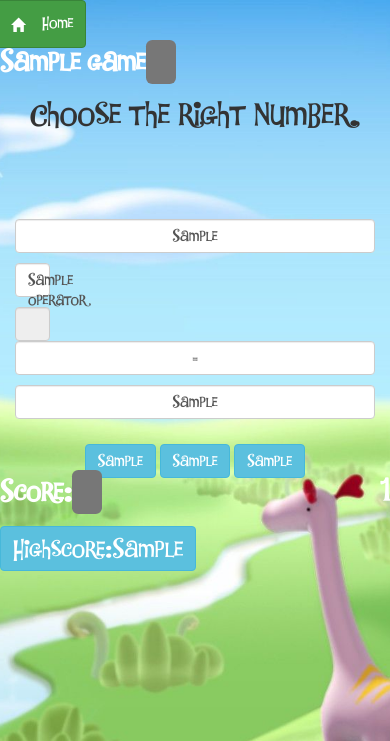
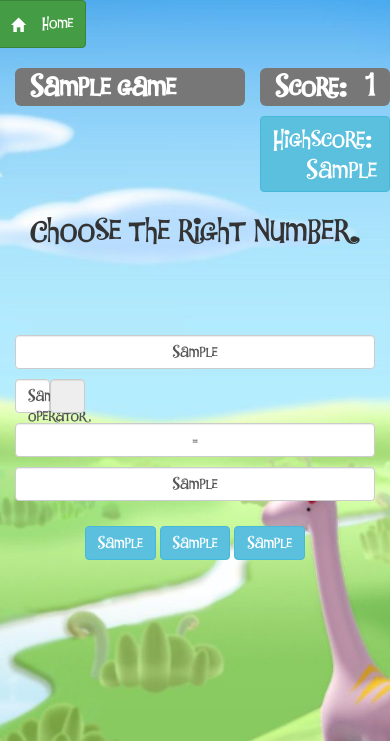
Before and after one commit to meshoelnemr/kids_website, a Django app: template games/templates/games/math.html in a window 390 px wide. Shown: the top 741 px of the page. Run offline with Django 3.2, Linux system fonts and the light colour scheme; tables that the repository leaves empty hold one stand-in row (values such as "Sample post"); the template is opened without the code that fills it: values that come from a table or form of the project are taken from there, most other values are stand-ins (such as "Sample title", 1, 10 or a date in 2020); some libraries are stand-ins or nearby versions.

Commit message:
Refined mobile UI.

```diff
--- a/games/templates/games/base_game.html
+++ b/games/templates/games/base_game.html
@@ -3,33 +3,36 @@
 {% block content %}
     <div class="container bone">
         <div class="row">
-            <div class="col-md-8">
-                <div class="row">
-                    <h3 class="label label-default col-md-12" style="font-size: 25px;">
-                        <span class="pull-left">{{ game.name }}</span>
-                    </h3>
-                </div>
-
-                {% block play %}
-                {% endblock %}
+            <div class="col-md-8 col-xs-8">
+                <h3 class="label label-default col-md-12 col-xs-12" style="font-size: 25px;">
+                    <span class="pull-left">{{ game.name }}</span>
+                </h3>
             </div>
 
             <div class="cold-md-4">
-                <h3 class="label label-default col-md-4" style="font-size: 25px;">
+                <h3 class="label label-default col-md-4 col-xs-4" style="font-size: 25px;">
                     <span class="pull-left">Score:</span>
                     <span class="pull-right">{{ score.value }}</span>
                 </h3>
+            </div>
+        </div>
 
-                <br>
-                <br>
-
+        <div class="row">
+            <div class="col-md-8 col-xs-8"></div>
+            <div class="col-md-4 col-xs-4" style="padding: 0;">
                 <a href="{% url 'games:highscores' game.id %}">
-                    <button class="btn btn-info col-md-4" style="font-size: 22px;">
+                    <button class="btn btn-info col-md-12 col-xs-12" style="font-size: 22px;">
                         <span class="pull-left">Highscore:</span>
                         <span class="pull-right">{{ value__max }}</span>
                     </button>
                 </a>
             </div>
+        </div>
+
+                {% block play %}
+                {% endblock %}
+
+
 
         </div>
     </div>
--- a/games/templates/games/math.html
+++ b/games/templates/games/math.html
@@ -13,11 +13,11 @@
                     <br>
                 </div>
                 <div class="form-group row">
-                    <p class="form-control col-md-1">{{ val1 }}</p>
-                    <p class="form-control col-md-1" style="width: 35px;">{{ operator }}</p>
-                    <input class="form-control col-md-1" maxlength="1" style="width: 35px;" name="" disabled="disabled">
-                    <p class="form-control col-md-1">=</p>
-                    <p class="form-control col-md-1">{{ val3 }}</p>
+                    <p class="form-control col-md-1 col-xs-1">{{ val1 }}</p>
+                    <p class="form-control col-md-1 col-xs-1" style="width: 35px;">{{ operator }}</p>
+                    <input class="form-control col-md-1 col-xs-1" maxlength="1" style="width: 35px;" name="" disabled="disabled">
+                    <p class="form-control col-md-1 col-xs-1">=</p>
+                    <p class="form-control col-md-1 col-xs-1">{{ val3 }}</p>
                 </div>
 
                 <div class="row">
```
Also changed, not shown: games/templates/games/english.html (+8 -8 lines), media/amin.jpg (deleted), media/hany.jpg (deleted), media/jack.jpg (deleted), media/mesho.jpg (deleted), media/root.jpg (deleted), 1 other file.
